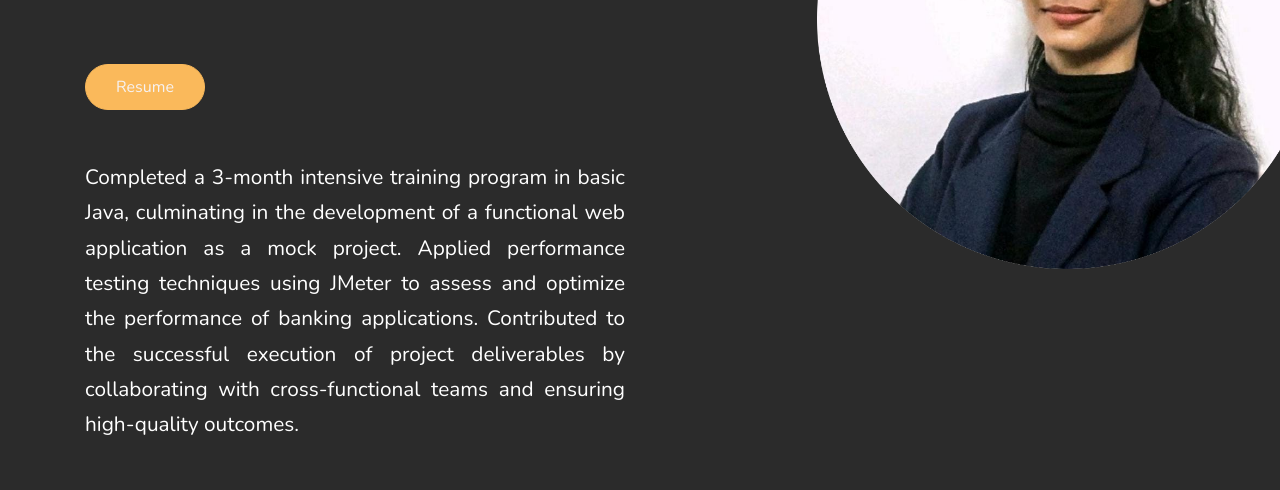
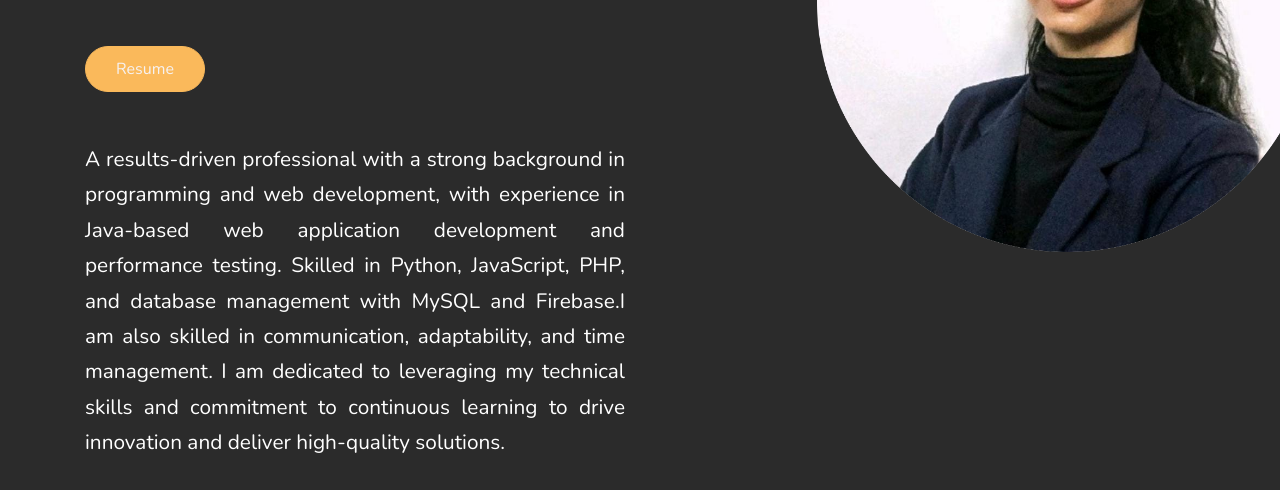
Before and after one commit to aparnanair002/Portfolio, a plain HTML site: page index.html in a window 1280 px wide. Shown: the part 310-800 px from the top of the page. Drawn offline with nearby package versions, Linux system fonts and the light colour scheme; files whose address does not match are found by name.

Commit message:
Modified

```diff
--- a/index.html
+++ b/index.html
@@ -101,10 +101,7 @@
                 <a href="https://www.linkedin.com/in/aparna-nair-709a10221/"><img src="images/linkin.png" class="img-icon"></a>
 
                 <p><a href="assets/aparna_nair_resume.pdf" download="aparna_nair_resume.pdf" class="btn smoothscroll btn-primary">Resume</a></p>
-                <p class="lead">Completed a 3-month intensive training program in basic Java, culminating in the development of a functional web application as a mock project.
-                   Applied performance testing techniques using JMeter to assess and optimize the performance of banking applications.
-                  Contributed to the successful execution of project deliverables by collaborating with cross-functional teams and ensuring high-quality outcomes.</p>
-
+                <p class="lead">A results-driven professional with a strong background in programming and web development, with experience in Java-based web application development and performance testing. Skilled in Python, JavaScript, PHP, and database management with MySQL and Firebase.I am also skilled in communication, adaptability, and time management. I am dedicated to leveraging my technical skills and commitment to continuous learning to drive innovation and deliver high-quality solutions.
               </div>
               <div class="col-lg-6">
                <img src="images/mypic.png" class="img-pic">
```
